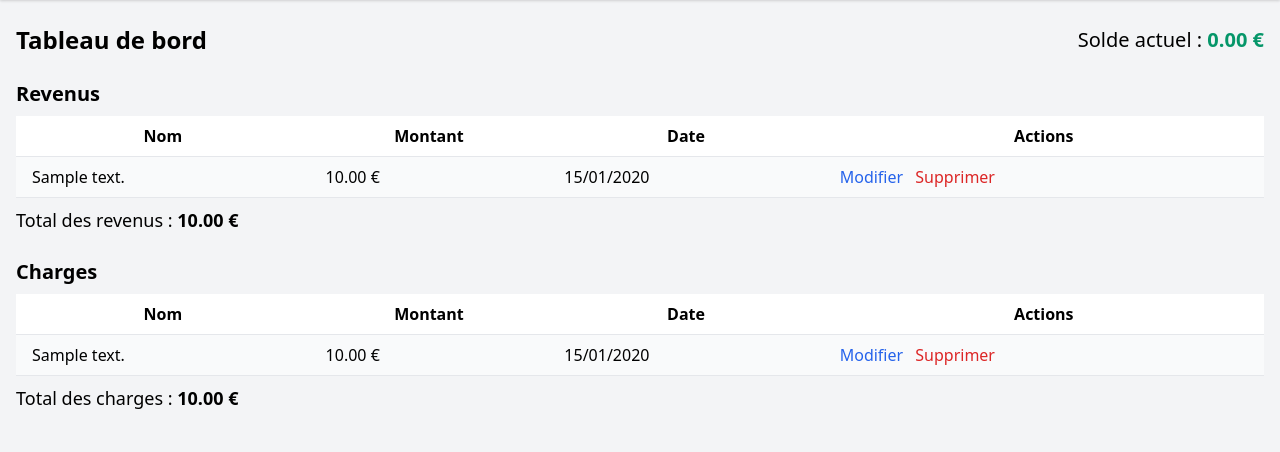
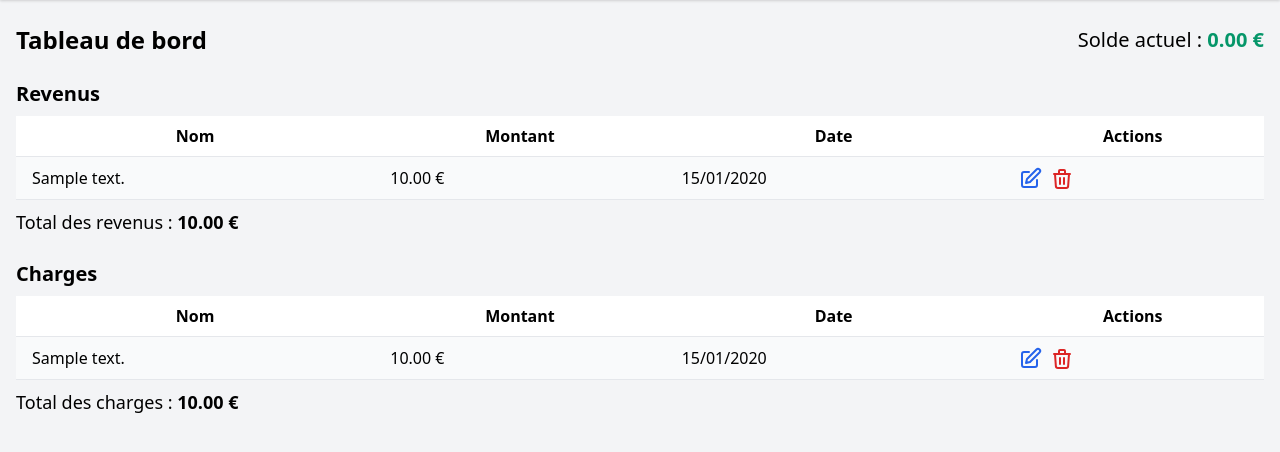
Before and after one commit to BaptisteRabouin/Budgetapp, a Flask app: page / in a window 1280 px wide. Shown: the part 60-512 px from the top of the page. Run offline with Flask 3, Linux system fonts and the light colour scheme; the visitor is signed in with stand-in values (Sample User, id 1); tables that the repository leaves empty hold one stand-in row (values such as "Sample post").

Commit message:
add buttons

```diff
--- a/app/templates/index.html
+++ b/app/templates/index.html
@@ -31,11 +31,23 @@
             <td class="py-2 px-4 border-b">{{ revenue.description }}</td>
             <td class="py-2 px-4 border-b">{{ "{:.2f}".format(revenue.amount) }} €</td>
             <td class="py-2 px-4 border-b">{{ revenue.date.strftime('%d/%m/%Y') }}</td>
-            <td class="py-2 px-4 border-b">
-                <a href="{{ url_for('edit_revenue', id=revenue.id) }}" class="text-blue-600 hover:text-blue-800 mr-2">Modifier</a>
+            <td class="py-2 px-4 border-b flex items-center">
+                <a href="{{ url_for('edit_revenue', id=revenue.id) }}" class="text-blue-600 hover:text-blue-800 mr-2 focus:outline-none">
+                    <!-- Icône crayon (Edit) -->
+                    <svg xmlns="http://www.w3.org/2000/svg" class="h-6 w-6 inline" fill="none" viewBox="0 0 24 24" stroke="currentColor">
+                        <path stroke-linecap="round" stroke-linejoin="round" stroke-width="2" d="M11 5H6a2 2 0 00-2 2v11a2 2 0 002 2h11a2 2 0 002-2v-5M18.5 2.5a2.121 2.121 0 013 3L12 15l-4 1 1-4 9.5-9.5z" />
+                    </svg>
+                    <span class="sr-only">Modifier</span>
+                </a>
                 <form action="{{ url_for('delete_revenue', id=revenue.id) }}" method="post" class="inline" onsubmit="return confirm('Voulez-vous vraiment supprimer ce revenu ?');">
                     {{ delete_form.hidden_tag() }}
-                    <button type="submit" class="text-red-600 hover:text-red-800">Supprimer</button>
+                    <button type="submit" class="text-red-600 hover:text-red-800 focus:outline-none">
+                        <!-- Icône poubelle (Trash Can) -->
+                        <svg xmlns="http://www.w3.org/2000/svg" class="h-6 w-6 inline" fill="none" viewBox="0 0 24 24" stroke="currentColor">
+                            <path stroke-linecap="round" stroke-linejoin="round" stroke-width="2" d="M19 7l-.867 12.142A2 2 0 0116.138 21H7.862a2 2 0 01-1.995-1.858L5 7m5 4v6m4-6v6m1-10V4a1 1 0 00-1-1h-4a1 1 0 00-1 1v3M4 7h16" />
+                        </svg>
+                        <span class="sr-only">Supprimer</span>
+                    </button>
                 </form>
             </td>
         </tr>
@@ -61,11 +73,23 @@
             <td class="py-2 px-4 border-b">{{ charge.description }}</td>
             <td class="py-2 px-4 border-b">{{ "{:.2f}".format(charge.amount) }} €</td>
             <td class="py-2 px-4 border-b">{{ charge.date.strftime('%d/%m/%Y') }}</td>
-            <td class="py-2 px-4 border-b">
-                <a href="{{ url_for('edit_charge', id=charge.id) }}" class="text-blue-600 hover:text-blue-800 mr-2">Modifier</a>
+            <td class="py-2 px-4 border-b flex items-center">
+                <a href="{{ url_for('edit_charge', id=charge.id) }}" class="text-blue-600 hover:text-blue-800 mr-2 focus:outline-none">
+                    <!-- Icône crayon (Edit) -->
+                    <svg xmlns="http://www.w3.org/2000/svg" class="h-6 w-6 inline" fill="none" viewBox="0 0 24 24" stroke="currentColor">
+                        <path stroke-linecap="round" stroke-linejoin="round" stroke-width="2" d="M11 5H6a2 2 0 00-2 2v11a2 2 0 002 2h11a2 2 0 002-2v-5M18.5 2.5a2.121 2.121 0 013 3L12 15l-4 1 1-4 9.5-9.5z" />
+                    </svg>
+                    <span class="sr-only">Modifier</span>
+                </a>
                 <form action="{{ url_for('delete_charge', id=charge.id) }}" method="post" class="inline" onsubmit="return confirm('Voulez-vous vraiment supprimer cette charge ?');">
                     {{ delete_form.hidden_tag() }}
-                    <button type="submit" class="text-red-600 hover:text-red-800">Supprimer</button>
+                    <button type="submit" class="text-red-600 hover:text-red-800 focus:outline-none">
+                        <!-- Icône poubelle (Trash Can) -->
+                        <svg xmlns="http://www.w3.org/2000/svg" class="h-6 w-6 inline" fill="none" viewBox="0 0 24 24" stroke="currentColor">
+                            <path stroke-linecap="round" stroke-linejoin="round" stroke-width="2" d="M19 7l-.867 12.142A2 2 0 0116.138 21H7.862a2 2 0 01-1.995-1.858L5 7m5 4v6m4-6v6m1-10V4a1 1 0 00-1-1h-4a1 1 0 00-1 1v3M4 7h16" />
+                        </svg>
+                        <span class="sr-only">Supprimer</span>
+                    </button>
                 </form>
             </td>
         </tr>
```
